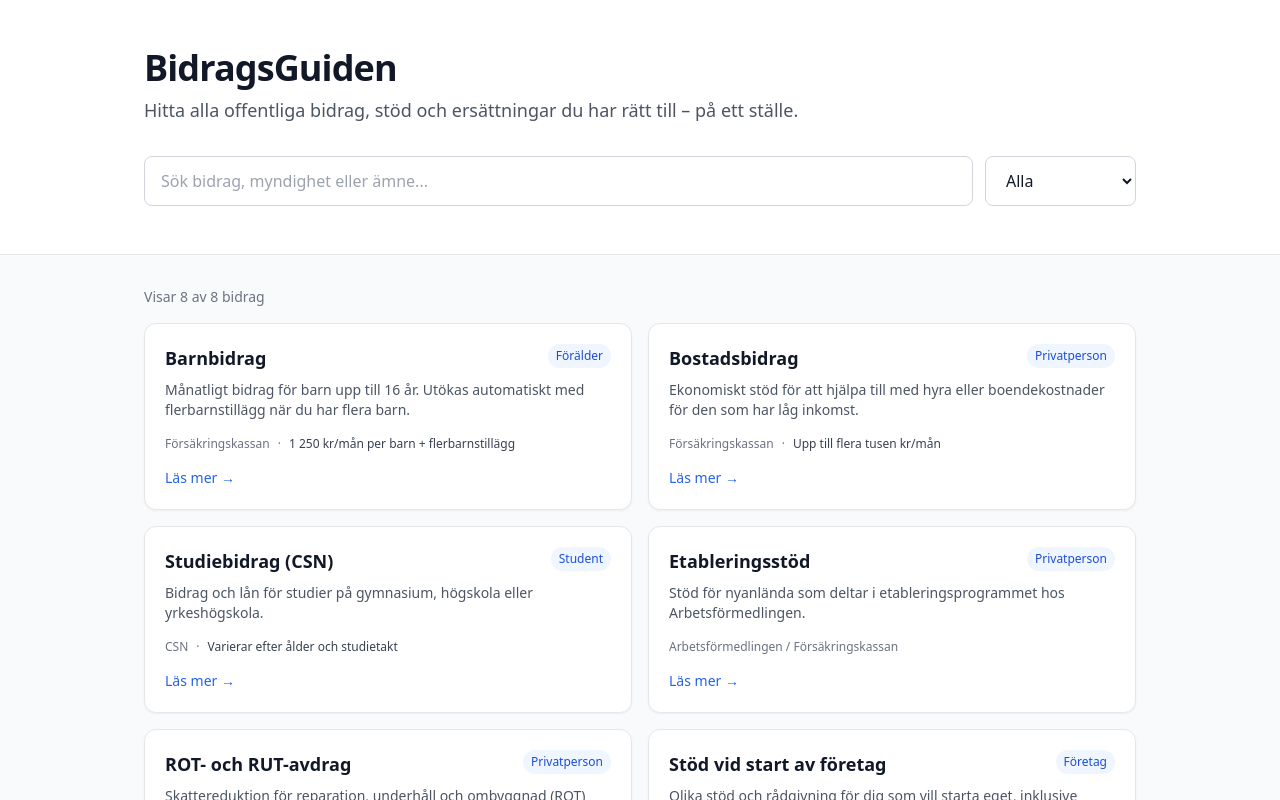
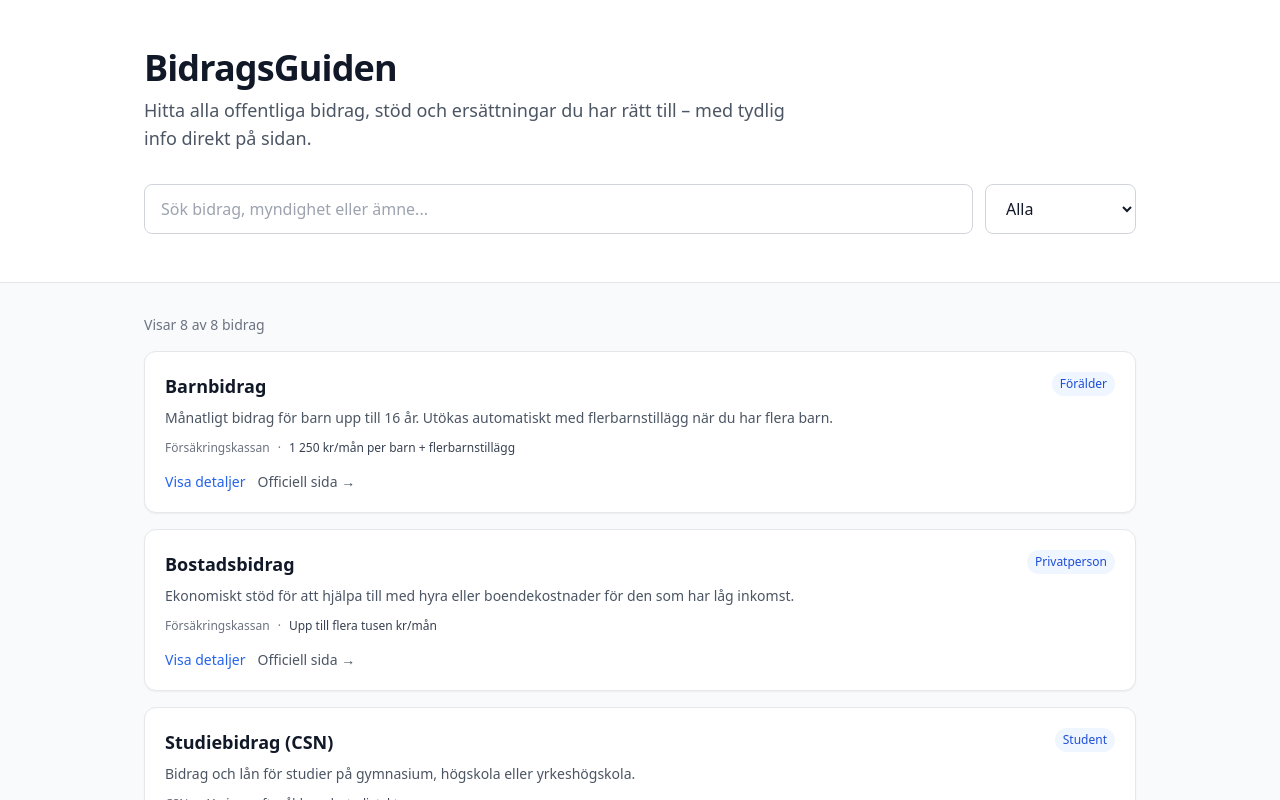
Before and after one commit to Juulis/bidragsguiden, a Next.js app: page / in a window 1280 px wide. Shown: the top 800 px of the page. Built offline with nearby package versions, Linux system fonts and the light colour scheme.

Commit message:
Add expandable detailed info on bidrag cards

```diff
--- a/app/page.tsx
+++ b/app/page.tsx
@@ -16,7 +16,13 @@ export default function Home() {
         b.title.toLowerCase().includes(q) ||
         b.description.toLowerCase().includes(q) ||
         b.authority.toLowerCase().includes(q) ||
-        b.tags.some((t) => t.toLowerCase().includes(q));
+        b.tags.some((t) => t.toLowerCase().includes(q)) ||
+        b.details?.summary.toLowerCase().includes(q) ||
+        b.details?.sections.some(
+          (s) =>
+            s.heading.toLowerCase().includes(q) ||
+            s.content.toLowerCase().includes(q)
+        );
       return matchesCategory && matchesQuery;
     });
   }, [query, category]);
@@ -29,7 +35,8 @@ export default function Home() {
             BidragsGuiden
           </h1>
           <p className="mt-2 text-lg text-gray-600 max-w-2xl">
-            Hitta alla offentliga bidrag, stöd och ersättningar du har rätt till – på ett ställe.
+            Hitta alla offentliga bidrag, stöd och ersättningar du har rätt till –
+            med tydlig info direkt på sidan.
           </p>
 
           <div className="mt-8 flex flex-col sm:flex-row gap-3">
@@ -65,7 +72,7 @@ export default function Home() {
             Inga bidrag matchade din sökning.
           </div>
         ) : (
-          <div className="grid gap-4 sm:grid-cols-2">
+          <div className="grid gap-4">
             {filtered.map((b) => (
               <BidragCard key={b.id} bidrag={b} />
             ))}
@@ -77,16 +84,21 @@ export default function Home() {
 }
 
 function BidragCard({ bidrag }: { bidrag: Bidrag }) {
+  const [open, setOpen] = useState(false);
+  const hasDetails = Boolean(bidrag.details);
+
   return (
-    <article className="bg-white rounded-xl border border-gray-200 p-5 shadow-sm hover:shadow-md transition">
+    <article className="bg-white rounded-xl border border-gray-200 shadow-sm overflow-hidden">
+      <div className="p-5">
         <div className="flex items-start justify-between gap-3">
           <h2 className="text-lg font-semibold text-gray-900">{bidrag.title}</h2>
           <span className="shrink-0 text-xs font-medium bg-blue-50 text-blue-700 px-2 py-1 rounded-full">
-          {categories.find((c) => c.value === bidrag.category)?.label ?? bidrag.category}
+            {categories.find((c) => c.value === bidrag.category)?.label ??
+              bidrag.category}
           </span>
         </div>
-      <p className="mt-2 text-sm text-gray-600 line-clamp-3">{bidrag.description}</p>
-      <div className="mt-4 flex flex-wrap items-center gap-2 text-xs text-gray-500">
+        <p className="mt-2 text-sm text-gray-600">{bidrag.description}</p>
+        <div className="mt-3 flex flex-wrap items-center gap-2 text-xs text-gray-500">
           <span>{bidrag.authority}</span>
           {bidrag.amount && (
             <>
@@ -95,14 +107,45 @@ function BidragCard({ bidrag }: { bidrag: Bidrag }) {
             </>
           )}
         </div>
+
+        <div className="mt-4 flex flex-wrap gap-3">
+          {hasDetails && (
+            <button
+              type="button"
+              onClick={() => setOpen((v) => !v)}
+              className="text-sm font-medium text-blue-600 hover:text-blue-800"
+            >
+              {open ? "Dölj detaljer" : "Visa detaljer"}
+            </button>
+          )}
           <a
             href={bidrag.url}
             target="_blank"
             rel="noopener noreferrer"
-        className="mt-4 inline-flex text-sm font-medium text-blue-600 hover:text-blue-800"
+            className="text-sm font-medium text-gray-600 hover:text-gray-900"
           >
-        Läs mer →
+            Officiell sida →
           </a>
+        </div>
+      </div>
+
+      {open && bidrag.details && (
+        <div className="border-t border-gray-100 bg-gray-50 px-5 py-5 space-y-5">
+          <p className="text-sm text-gray-700 font-medium">
+            {bidrag.details.summary}
+          </p>
+          {bidrag.details.sections.map((section) => (
+            <div key={section.heading}>
+              <h3 className="text-sm font-semibold text-gray-900 mb-1">
+                {section.heading}
+              </h3>
+              <p className="text-sm text-gray-600 whitespace-pre-line">
+                {section.content}
+              </p>
+            </div>
+          ))}
+        </div>
+      )}
     </article>
   );
 }
```
Lines whose indentation alone changed are shown as unchanged.
